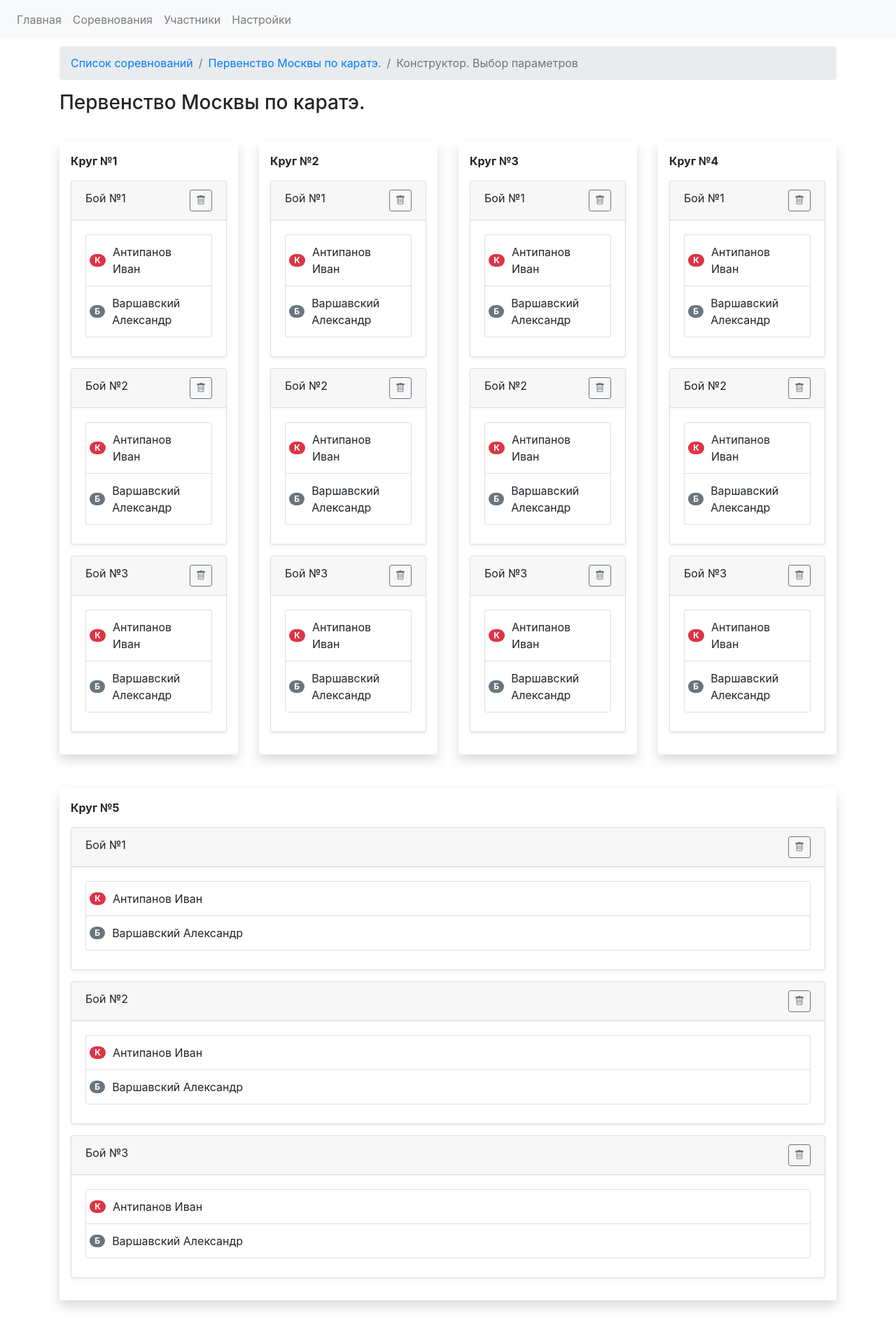
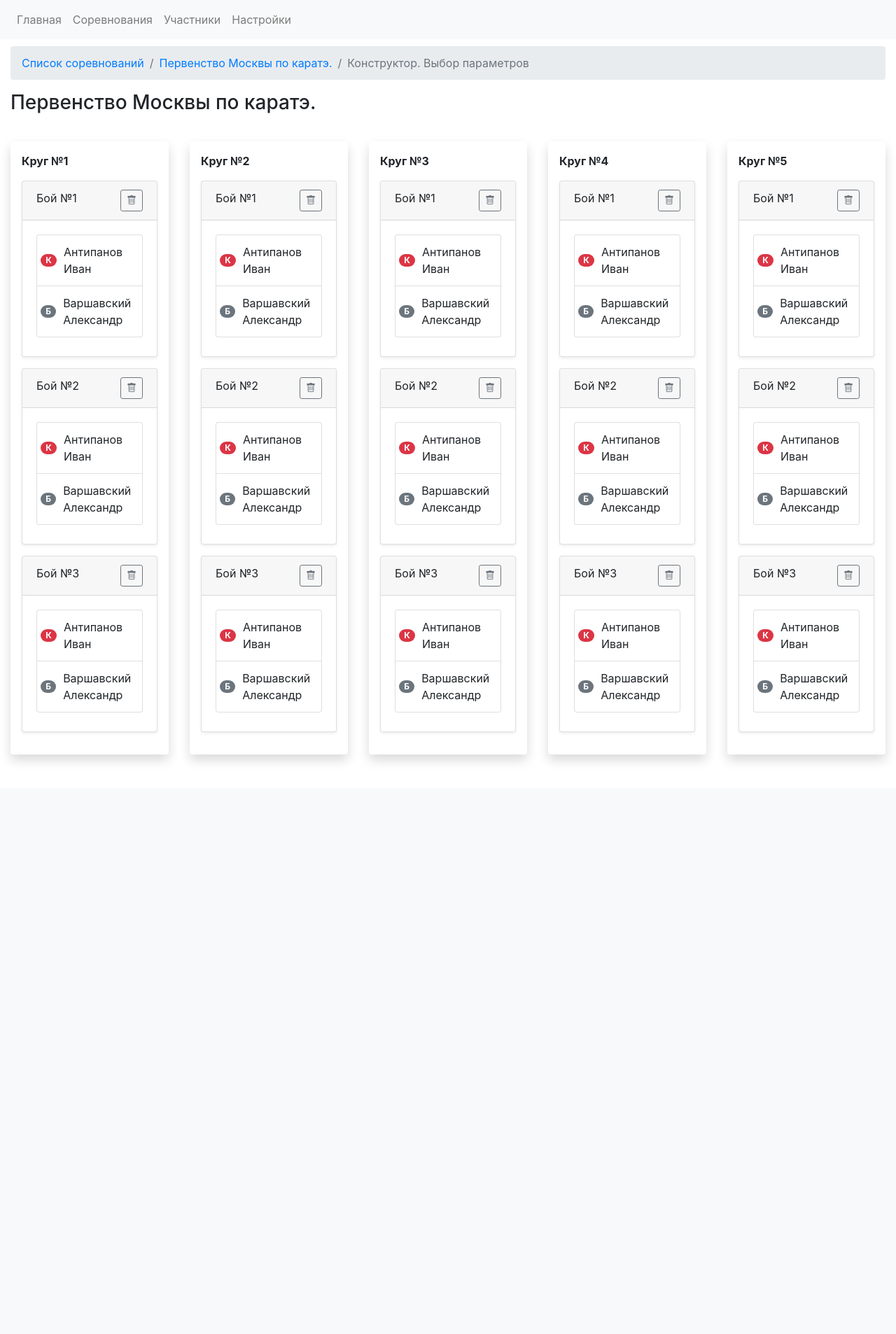
Before and after one commit to Antipanov/fms02, a Flask app: page /fightmap/1 in a window 1280 px wide. Shown: the whole page at 70% size. After the commit the page ends 1087 px from the top, so only its background shows below. Run offline with Flask 2, Linux system fonts and the light colour scheme; data comes from the database, SQL or seed files in the repository; some libraries are stand-ins or nearby versions.

Commit message:
new page foght constr

```diff
--- a/templates/fight_map.html
+++ b/templates/fight_map.html
@@ -14,7 +14,7 @@
 
 
 {% block content %}
-<div class="container" style="margin-top: 10px">
+<div class="container-fluid" style="margin-top: 10px">
         <div class="row">
             <div class="col">
                 <nav aria-label="breadcrumb">
```
